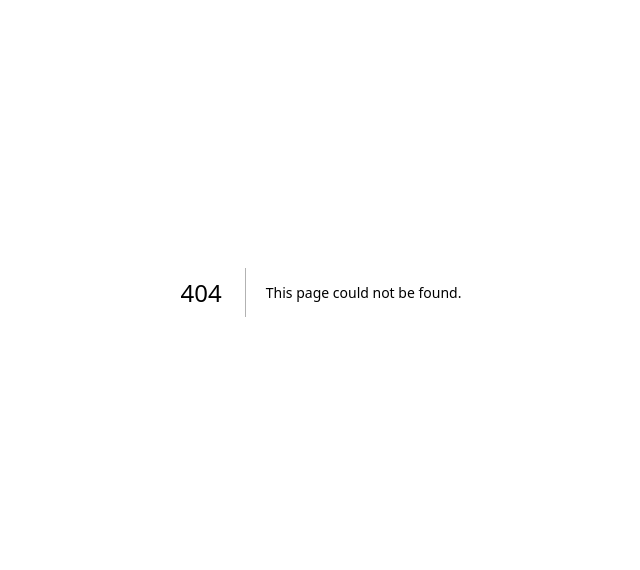
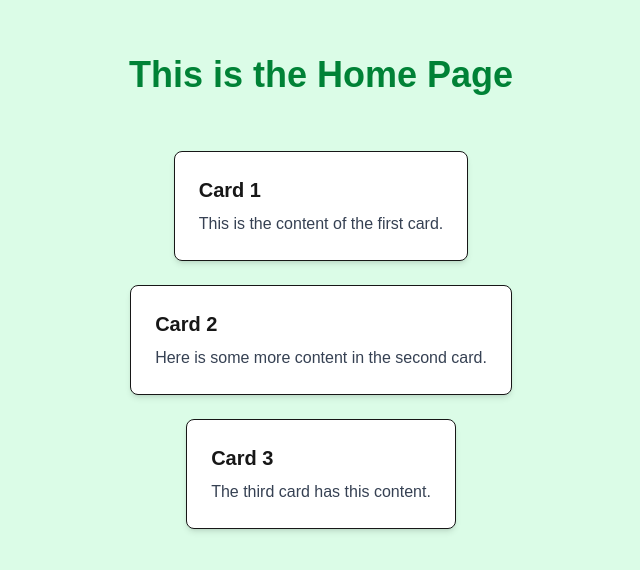
Before and after one commit to Brianryanphiri/alx-project-0x02-setup, a Next.js app in the folder alx-project-0x02/: page /home in a window 1280 px wide. Before the commit this address had no page. Shown: the part 108-678 px from the top of the page, without its empty margins (319-959 px from the left). Built offline with nearby package versions, Linux system fonts and the light colour scheme.

Commit message:
Use alias import for Card component in home.tsx

```diff
--- /dev/null
+++ b/alx-project-0x02/pages/home.tsx
@@ -0,0 +1,16 @@
+import type { NextPage } from 'next';
+import Card from '@/components/common/Card';
+
+const Home: NextPage = () => {
+  return (
+    <div className="flex flex-col items-center gap-6 min-h-screen justify-center bg-green-100 p-6">
+      <h1 className="text-4xl font-bold text-green-700 mb-8">This is the Home Page</h1>
+
+      <Card title="Card 1" content="This is the content of the first card." />
+      <Card title="Card 2" content="Here is some more content in the second card." />
+      <Card title="Card 3" content="The third card has this content." />
+    </div>
+  );
+};
+
+export default Home;
```
